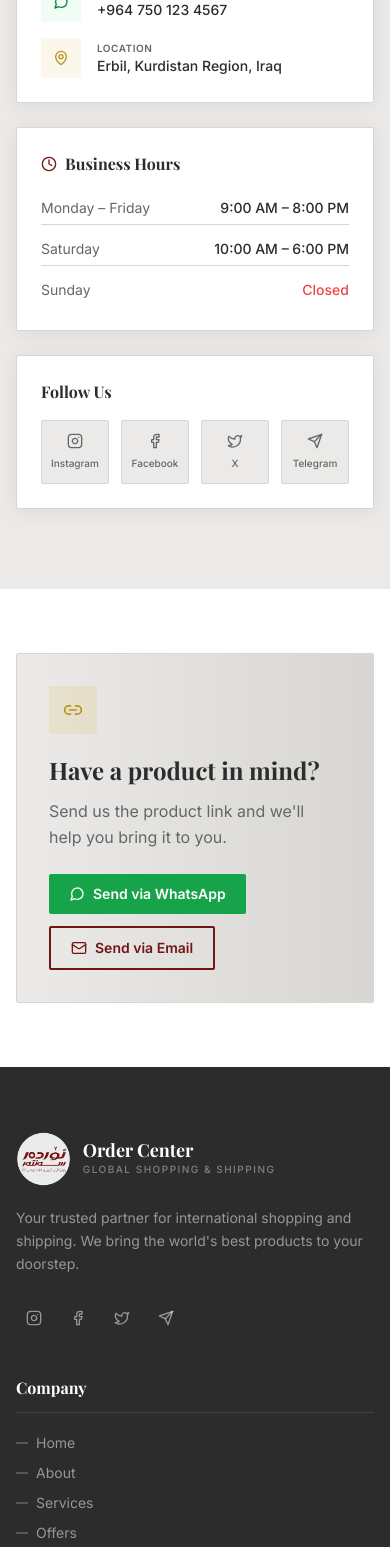
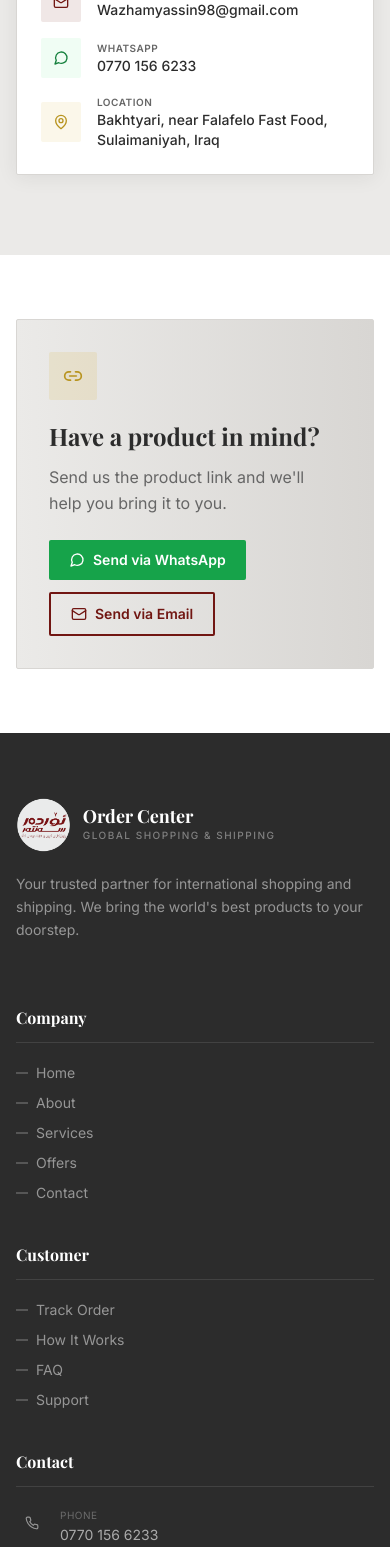
Before and after one commit to ShangaBashir/order-center, a React (Vite) app in the folder frontend/: page /contact in a window 390 px wide. Shown: the part 1500-3047 px from the top of the page. Built offline with nearby package versions, Linux system fonts and the light colour scheme; a web font is replaced by a local one.

Commit message:
Update contact details and remove business hours and social links
Set the real phone numbers, email and Sulaimaniyah address on the Contact page and footer. Remove the Business Hours and Follow Us cards and the footer social icons.

```diff
--- a/frontend/src/components/Footer.tsx
+++ b/frontend/src/components/Footer.tsx
@@ -1,6 +1,6 @@
 import React from 'react';
 import { Link } from 'react-router-dom';
-import { Phone, Mail, MessageCircle, MapPin, Instagram, Facebook, Twitter, Send } from 'lucide-react';
+import { Phone, Mail, MapPin } from 'lucide-react';
 import { useLanguage } from '../context/LanguageContext';
 
 const Footer: React.FC = () => {
@@ -47,25 +47,6 @@ const Footer: React.FC = () => {
             <p className="text-white/50 text-sm leading-relaxed mb-6">
               {t('footer.desc')}
             </p>
-
-            {/* Social */}
-            <div className="flex gap-2">
-              {[
-                { icon: Instagram, href: '#', label: 'Instagram' },
-                { icon: Facebook, href: '#', label: 'Facebook' },
-                { icon: Twitter, href: '#', label: 'Twitter' },
-                { icon: Send, href: '#', label: 'Telegram' },
-              ].map(({ icon: Icon, href, label }) => (
-                <a
-                  key={label}
-                  href={href}
-                  aria-label={label}
-                  className="w-9 h-9 rounded-sm bg-white/8 flex items-center justify-center text-white/50 hover:bg-brand hover:text-white transition-all duration-200"
-                >
-                  <Icon className="w-4 h-4" />
-                </a>
-              ))}
-            </div>
           </div>
 
           {/* Company Links */}
@@ -131,19 +112,19 @@ const Footer: React.FC = () => {
                   </div>
                   <div>
                     <div className="text-[10px] text-white/30 uppercase tracking-wider mb-0.5">Phone</div>
-                    <a href="tel:07701566233" className="block text-sm text-white/60 hover:text-white transition-colors">07701566233</a>
-                    <a href="tel:07511946651" className="block text-sm text-white/60 hover:text-white transition-colors">07511946651</a>
+                    <a href="tel:+9647701566233" className="block text-sm text-white/60 hover:text-white transition-colors">0770 156 6233</a>
+                    <a href="tel:+9647511946651" className="block text-sm text-white/60 hover:text-white transition-colors">0751 194 6651</a>
                   </div>
                 </div>
               </li>
               <li>
-                <a href="mailto:info@ordercenter.iq" className="flex items-start gap-3 group">
+                <a href="mailto:Wazhamyassin98@gmail.com" className="flex items-start gap-3 group">
                   <div className="w-8 h-8 rounded-sm bg-white/8 flex items-center justify-center flex-shrink-0 group-hover:bg-brand transition-colors">
                     <Mail className="w-3.5 h-3.5 text-white/50 group-hover:text-white" />
                   </div>
                   <div>
                     <div className="text-[10px] text-white/30 uppercase tracking-wider mb-0.5">Email</div>
-                    <div className="text-sm text-white/60 group-hover:text-white transition-colors">info@ordercenter.iq</div>
+                    <div className="text-sm text-white/60 group-hover:text-white transition-colors">Wazhamyassin98@gmail.com</div>
                   </div>
                 </a>
               </li>
@@ -155,7 +136,7 @@ const Footer: React.FC = () => {
                   </div>
                   <div>
                     <div className="text-[10px] text-white/30 uppercase tracking-wider mb-0.5">Location</div>
-                    <div className="text-sm text-white/60">Sulaimanyiah, Kurdistan Region, Iraq</div>
+                    <div className="text-sm text-white/60">Bakhtyari, near Falafelo Fast Food, Sulaimaniyah, Iraq</div>
                   </div>
                 </div>
               </li>
--- a/frontend/src/pages/ContactPage.tsx
+++ b/frontend/src/pages/ContactPage.tsx
@@ -1,7 +1,6 @@
 import React, { useRef, useState, useEffect } from 'react';
 import {
-  Phone, Mail, MessageCircle, MapPin, Clock, Instagram,
-  Facebook, Twitter, Send, CheckCircle, AlertCircle, Link2
+  Phone, Mail, MessageCircle, MapPin, CheckCircle, AlertCircle, Link2
 } from 'lucide-react';
 import { useLanguage } from '../context/LanguageContext';
 
@@ -65,28 +64,35 @@ const ContactPage: React.FC = () => {
     {
       icon: Phone,
       label: 'Phone',
-      value: '+964 750 123 4567',
-      href: 'tel:+9647501234567',
+      value: '0770 156 6233',
+      href: 'tel:+9647701566233',
+      color: 'bg-brand/10 text-brand hover:bg-brand hover:text-white',
+    },
+    {
+      icon: Phone,
+      label: 'Phone',
+      value: '0751 194 6651',
+      href: 'tel:+9647511946651',
       color: 'bg-brand/10 text-brand hover:bg-brand hover:text-white',
     },
     {
       icon: Mail,
       label: 'Email',
-      value: 'info@ordercenter.iq',
-      href: 'mailto:info@ordercenter.iq',
+      value: 'Wazhamyassin98@gmail.com',
+      href: 'mailto:Wazhamyassin98@gmail.com',
       color: 'bg-brand/10 text-brand hover:bg-brand hover:text-white',
     },
     {
       icon: MessageCircle,
       label: 'WhatsApp',
-      value: '+964 750 123 4567',
-      href: 'https://wa.me/9647501234567',
+      value: '0770 156 6233',
+      href: 'https://wa.me/9647701566233',
       color: 'bg-green-50 text-green-700 hover:bg-green-600 hover:text-white',
     },
     {
       icon: MapPin,
       label: 'Location',
-      value: 'Erbil, Kurdistan Region, Iraq',
+      value: 'Bakhtyari, near Falafelo Fast Food, Sulaimaniyah, Iraq',
       href: '#',
       color: 'bg-gold/10 text-gold-dark hover:bg-gold hover:text-white',
     },
@@ -260,13 +266,13 @@ const ContactPage: React.FC = () => {
                       const Icon = item.icon;
                       return (
                         <a
-                          key={item.label}
+                          key={`${item.label}-${item.value}`}
                           href={item.href}
                           target={item.href.startsWith('http') ? '_blank' : undefined}
                           rel="noopener noreferrer"
                           className="flex items-center gap-4 group"
                         >
-                          <div className={`w-10 h-10 rounded-sm flex items-center justify-center transition-all duration-200 ${item.color}`}>
+                          <div className={`w-10 h-10 rounded-sm flex items-center justify-center flex-shrink-0 transition-all duration-200 ${item.color}`}>
                             <Icon className="w-4 h-4" />
                           </div>
                           <div>
@@ -276,55 +282,6 @@ const ContactPage: React.FC = () => {
                         </a>
                       );
                     })}
-                  </div>
-                </div>
-              </FadeSection>
-
-              {/* Business Hours */}
-              <FadeSection delay={180}>
-                <div className="bg-white rounded-sm border border-bg-dark shadow-card p-6">
-                  <div className="flex items-center gap-2 mb-4">
-                    <Clock className="w-4 h-4 text-brand" />
-                    <h3 className="font-display font-bold text-charcoal text-base">{t('contact.hours')}</h3>
-                  </div>
-                  <div className="space-y-2">
-                    {[
-                      { day: 'Monday – Friday', hours: '9:00 AM – 8:00 PM' },
-                      { day: 'Saturday', hours: '10:00 AM – 6:00 PM' },
-                      { day: 'Sunday', hours: 'Closed' },
-                    ].map((item) => (
-                      <div key={item.day} className="flex justify-between items-center py-1.5 border-b border-bg-dark last:border-0">
-                        <span className="text-sm text-charcoal-lighter">{item.day}</span>
-                        <span className={`text-sm font-medium ${item.hours === 'Closed' ? 'text-red-500' : 'text-charcoal'}`}>
-                          {item.hours}
-                        </span>
-                      </div>
-                    ))}
-                  </div>
-                </div>
-              </FadeSection>
-
-              {/* Social Media */}
-              <FadeSection delay={260}>
-                <div className="bg-white rounded-sm border border-bg-dark shadow-card p-6">
-                  <h3 className="font-display font-bold text-charcoal text-base mb-4">Follow Us</h3>
-                  <div className="grid grid-cols-4 gap-3">
-                    {[
-                      { icon: Instagram, label: 'Instagram', color: 'hover:bg-pink-600' },
-                      { icon: Facebook, label: 'Facebook', color: 'hover:bg-blue-600' },
-                      { icon: Twitter, label: 'X / Twitter', color: 'hover:bg-charcoal' },
-                      { icon: Send, label: 'Telegram', color: 'hover:bg-sky-500' },
-                    ].map(({ icon: Icon, label, color }) => (
-                      <a
-                        key={label}
-                        href="#"
-                        title={label}
-                        className={`flex flex-col items-center gap-1.5 p-3 rounded-sm bg-bg border border-bg-dark text-charcoal-lighter hover:text-white ${color} transition-all duration-200`}
-                      >
-                        <Icon className="w-4 h-4" />
-                        <span className="text-[10px] font-medium">{label.split(' ')[0]}</span>
-                      </a>
-                    ))}
                   </div>
                 </div>
               </FadeSection>
@@ -350,7 +307,7 @@ const ContactPage: React.FC = () => {
                 </p>
                 <div className="flex flex-wrap gap-3">
                   <a
-                    href="https://wa.me/9647501234567"
+                    href="https://wa.me/9647701566233"
                     target="_blank"
                     rel="noopener noreferrer"
                     className="flex items-center gap-2 px-5 py-2.5 rounded-sm bg-green-600 text-white text-sm font-semibold hover:bg-green-700 transition-colors"
@@ -359,7 +316,7 @@ const ContactPage: React.FC = () => {
                     Send via WhatsApp
                   </a>
                   <a
-                    href="mailto:info@ordercenter.iq"
+                    href="mailto:Wazhamyassin98@gmail.com"
                     className="flex items-center gap-2 px-5 py-2.5 rounded-sm border-2 border-brand text-brand text-sm font-semibold hover:bg-brand hover:text-white transition-all duration-200"
                   >
                     <Mail className="w-4 h-4" />
```
